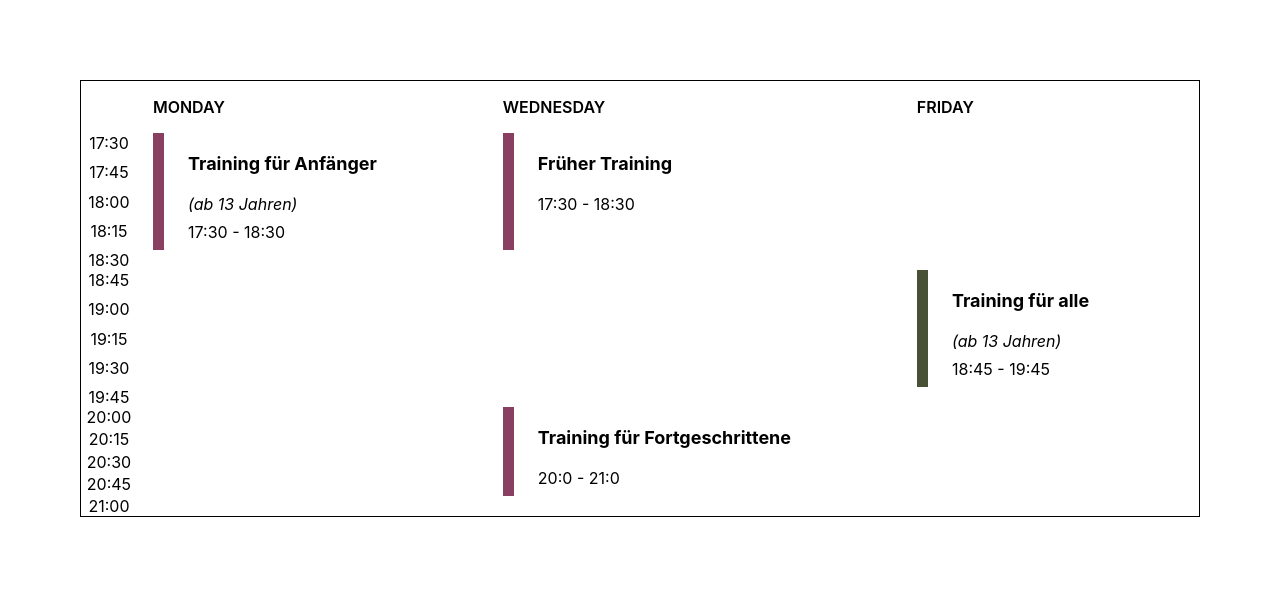
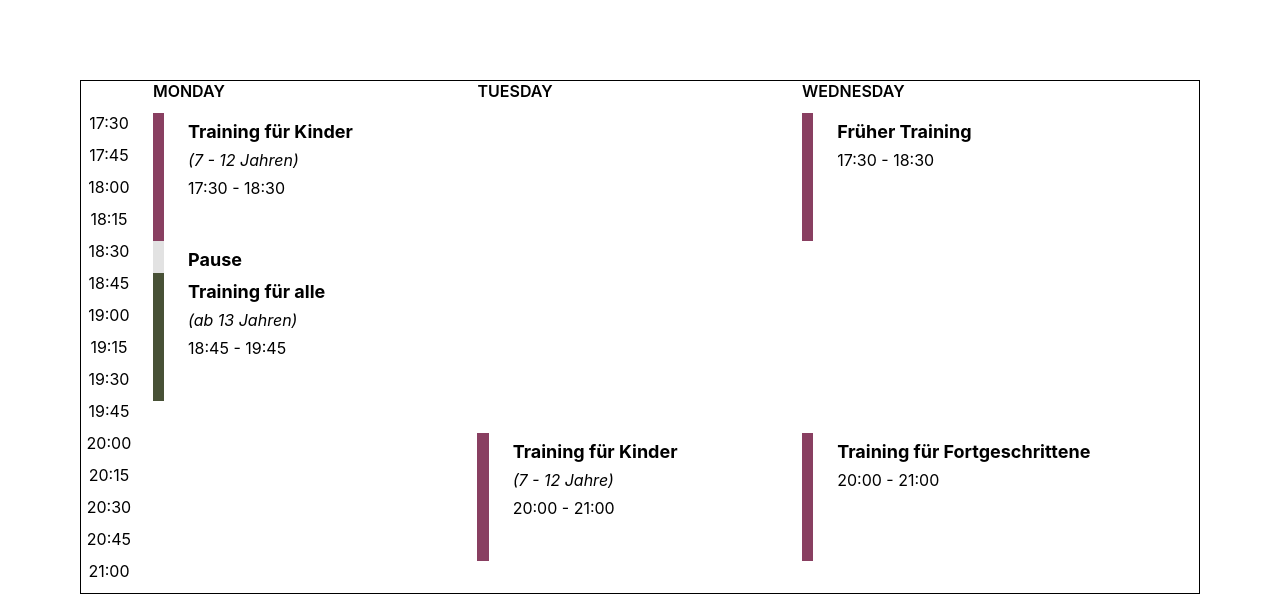
Before and after one commit to acoria/yeoljeong-timetable.react, a React (Create React App) app: page / in a window 1280 px wide. Shown: the top 616 px of the page. Built offline with nearby package versions, Linux system fonts and the light colour scheme.

Commit message:
Adjust styling

```diff
--- a/src/App.tsx
+++ b/src/App.tsx
@@ -6,19 +6,26 @@ import { Weekday } from "./timetable/Weekday";
 function App() {
   const plannedBlocks: IPlannedBlock[] = [
     {
-      title: "Training für alle",
-      color: "#485136",
-      weekday: Weekday.FRIDAY,
-      startTime: new Date(2024, 11, 21, 18, 45),
-      endTime: new Date(2024, 11, 21, 19, 45),
-      ageInfo: "ab 13 Jahren",
-    },
-    {
-      title: "Training für Anfänger",
+      title: "Training für Kinder",
       color: "#893F61",
       weekday: Weekday.MONDAY,
       startTime: new Date(2024, 11, 17, 17, 30),
       endTime: new Date(2024, 11, 17, 18, 30),
+      ageInfo: "7 - 12 Jahren",
+    },
+    {
+      title: "Pause",
+      color: "#e2e2e2",
+      weekday: Weekday.MONDAY,
+      startTime: new Date(2024, 11, 17, 18, 30),
+      endTime: new Date(2024, 11, 17, 18, 45),
+    },
+    {
+      title: "Training für alle",
+      color: "#485136",
+      weekday: Weekday.MONDAY,
+      startTime: new Date(2024, 11, 21, 18, 45),
+      endTime: new Date(2024, 11, 21, 19, 45),
       ageInfo: "ab 13 Jahren",
     },
     {
@@ -35,21 +42,15 @@ function App() {
       startTime: new Date(2024, 11, 19, 17, 30),
       endTime: new Date(2024, 11, 19, 18, 30),
     },
-    // {
-    //   title: "Training für Kinder",
-    //   color: "#893F61",
-    //   weekday: Weekday.TUESDAY,
-    //   startTime: new Date(2024, 11, 19, 20),
-    //   endTime: new Date(2024, 11, 19, 21),
-    //   ageInfo: "7 - 12 Jahre",
-    // },
-    // {
-    //   title: "Training ab 16 Uhr",
-    //   color: "#893F61",
-    //   weekday: Weekday.TUESDAY,
-    //   startTime: new Date(2024, 11, 19, 16, 30),
-    //   endTime: new Date(2024, 11, 19, 17),
-    // },
+    {
+      title: "Training für Kinder",
+      color: "#893F61",
+      weekday: Weekday.TUESDAY,
+      startTime: new Date(2024, 11, 19, 20),
+      endTime: new Date(2024, 11, 19, 21),
+      ageInfo: "7 - 12 Jahre",
+    },
+
   ];
 
   return (
--- a/src/services/TimeConverter.ts
+++ b/src/services/TimeConverter.ts
@@ -16,12 +16,14 @@ class TimeConverterDefault {
   }
 
   addMinutes(oldDate: Date, minutes: number): Date {
-    //turn minutes to milliseconds
+    //turn minutes to milliseconds by multiplying with 60k
     return new Date(oldDate.getTime() + minutes * 60000);
   }
 
   getDateTimeAsString(date: Date): string {
-    return `${date.getHours()}:${date.getMinutes()}`;
+    return `${date.getHours()}:${
+      date.getMinutes() === 0 ? "00" : date.getMinutes()
+    }`;
   }
 
   getTimeAsString(time: Time): string {
--- a/src/timetable/block/Block.module.scss
+++ b/src/timetable/block/Block.module.scss
@@ -3,10 +3,12 @@
     display: flex;
     flex-direction: column;
     row-gap: 0.5rem;
+    overflow: hidden;
 }
 
 .title {
     font-size: large;
+    margin: 0;
 }
 
 .ageInfo {
--- a/src/timetable/block/IBlock.ts
+++ b/src/timetable/block/IBlock.ts
@@ -3,7 +3,7 @@ import { IBlock as IBlockShared } from "../../shared/IBlock";
 export interface IBlock extends IBlockShared {
   startTime: string;
   endTime: string;
-  positionInWeek: number;
+  positionOfDayInTimetable: number;
   startIntervalIndex: number;
   endIntervalIndex: number;
 }
--- a/src/timetable/timetable/Timetable.module.scss
+++ b/src/timetable/timetable/Timetable.module.scss
@@ -3,6 +3,7 @@
     border: 1px solid black;
     display: grid;
     column-gap: 1rem;
+    grid-auto-rows: 2rem;
 }
 
 .leftTop {
@@ -14,7 +15,6 @@
     grid-row-start: 1;
     font-size: medium;
     font-weight: 600;
-    padding: 1rem 0;
 }
 
 .timeline {
--- a/src/timetable/timetable/Timetable.tsx
+++ b/src/timetable/timetable/Timetable.tsx
@@ -8,9 +8,14 @@ export const Timetable: React.FC<ITimetableProps> = (props) => {
   const viewModel = useTimeTableViewModel(props);
 
   const timelineColumn = props.showTimeline ? 1 : 0;
+  //the number of grid cells(rows) before the actual block starts
   const blockStartRowOffset = 2;
+  //the number of grid cells a block occupies
+  const blockColumnSpan = 2;
   const weekdayGridColumn = (index: number) =>
-    `${index * 2 + 1 + timelineColumn}/ ${index * 2 + 3 + timelineColumn}`;
+    `${index * blockColumnSpan + 1 + timelineColumn}/ ${
+      index * 2 + 3 + timelineColumn
+    }`;
 
   const timetableGridTemplateColumns = `${
     props.showTimeline ? "5%" : ""
@@ -42,7 +47,7 @@ export const Timetable: React.FC<ITimetableProps> = (props) => {
         color={block.color}
         startTime={block.startTime}
         endTime={block.endTime}
-        gridColumnStart={block.positionInWeek + timelineColumn}
+        gridColumnStart={block.positionOfDayInTimetable * blockColumnSpan}
         gridRowStart={block.startIntervalIndex + blockStartRowOffset}
         gridRowEnd={block.endIntervalIndex + blockStartRowOffset}
         title={block.title}
--- a/src/timetable/timetable/useTimetableViewModel.ts
+++ b/src/timetable/timetable/useTimetableViewModel.ts
@@ -6,9 +6,16 @@ import { Weekday } from "../Weekday";
 import { ITimetableProps } from "./ITimetableProps";
 
 export const useTimeTableViewModel = (props: ITimetableProps) => {
-  const plannedWeekdays = PlannedBlockAnalyzer.getPlannedWeekdays(
+  const plannedWeekdaysIndices = PlannedBlockAnalyzer.getPlannedWeekdays(
     props.plannedBlocks
-  ).map((weekday) => Object.values(Weekday)[weekday]);
+  );
+
+  const plannedWeekdays = plannedWeekdaysIndices.map(
+    (weekday) => Object.values(Weekday)[weekday]
+  );
+
+  const positionOfDayInTimetable = (weekday: Weekday) =>
+    plannedWeekdaysIndices.findIndex((item) => item === weekday) + 1;
 
   const timeIntervals: Time[] = PlannedBlockAnalyzer.getTimeIntervals(
     props.plannedBlocks,
@@ -20,15 +27,16 @@ export const useTimeTableViewModel = (props: ITimetableProps) => {
 
   const getBlocks = (): IBlock[] => {
     return props.plannedBlocks.map((plannedBlock) => {
-      return {
+      const block = {
         title: plannedBlock.title,
         ageInfo: plannedBlock.ageInfo,
         description: plannedBlock.description,
         color: plannedBlock.color,
         startTime: TimeConverter.getDateTimeAsString(plannedBlock.startTime),
         endTime: TimeConverter.getDateTimeAsString(plannedBlock.endTime),
-        positionInWeek:
-          +(Object.keys(Weekday)[plannedBlock.weekday] as any as number) + 1,
+        positionOfDayInTimetable: positionOfDayInTimetable(
+          plannedBlock.weekday
+        ),
         startIntervalIndex: PlannedBlockAnalyzer.findPositionInInterval(
           timeIntervals,
           plannedBlock.startTime
@@ -38,6 +46,7 @@ export const useTimeTableViewModel = (props: ITimetableProps) => {
           plannedBlock.endTime
         ),
       };
+      return block;
     });
   };
   const blocks: IBlock[] = getBlocks();
```
Also changed, not shown: src/timetable/block/IBlockProps.ts (+4 -3 lines).
